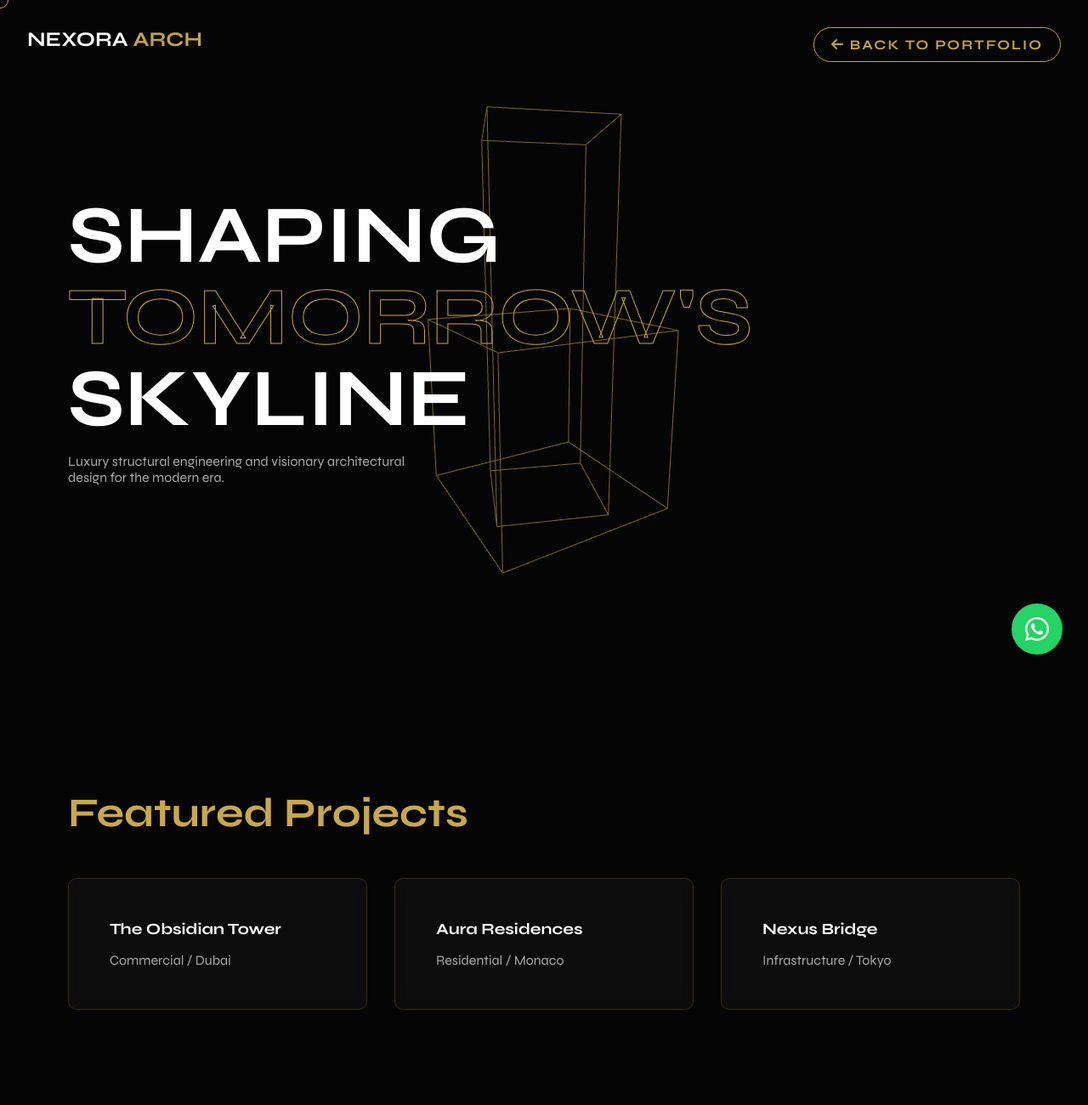
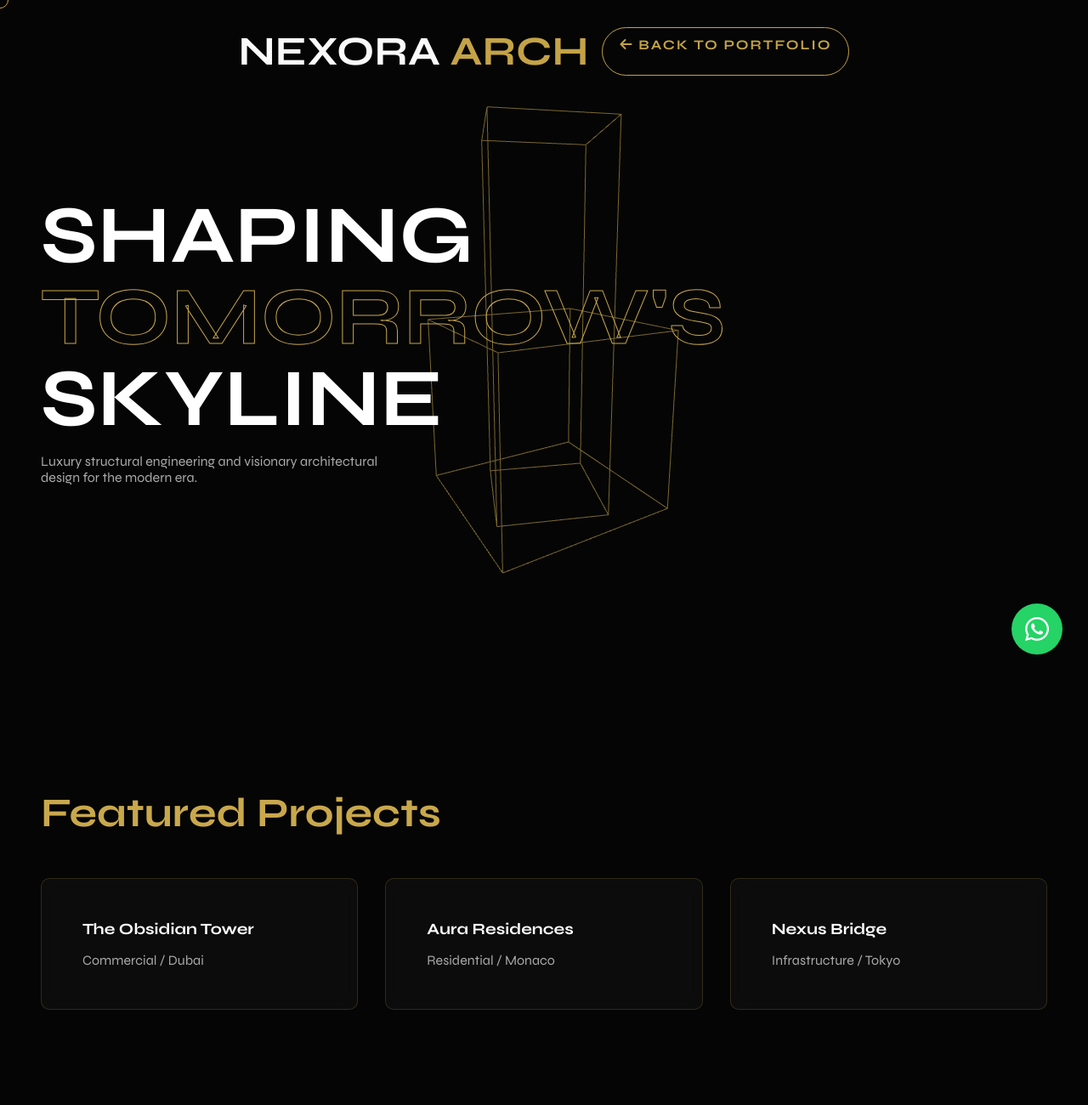
Before and after one commit to hammoudaseddik/projet0, a plain HTML site: page index.html in a window 1280 px wide. Shown: the top 1300 px of the page at 85% size. Drawn offline with nearby package versions, Linux system fonts and the light colour scheme.

Commit message:
Implement responsive design for index.html
Added responsive design overrides for various elements including images, sections, and buttons.

```diff
--- a/index.html
+++ b/index.html
@@ -28,6 +28,16 @@
         .grid { display: grid; grid-template-columns: repeat(auto-fit, minmax(300px, 1fr)); gap: 2rem; perspective: 1000px; }
         .float-btn { position: fixed; bottom: 30px; right: 30px; background: #25D366; color: white; width: 60px; height: 60px; border-radius: 50%; display: flex; justify-content: center; align-items: center; font-size: 2rem; text-decoration: none; z-index: 100; animation: pulse 2s infinite; pointer-events: auto;}
         @keyframes pulse { 0% { box-shadow: 0 0 0 0 rgba(37,211,102,0.7); } 70% { box-shadow: 0 0 0 20px rgba(0,0,0,0); } }
+    /* --- RESPONSIVE OVERRIDES --- */
+img { max-width: 100%; height: auto; display: block; }
+section { padding: clamp(4rem, 10vw, 8rem) clamp(1rem, 5vw, 3rem); }
+.hero { padding: 0 clamp(1rem, 5vw, 3rem); }
+h1 { font-size: clamp(3rem, 10vw, 6rem); }
+h2 { font-size: clamp(2rem, 6vw, 3rem) !important; }
+.grid { grid-template-columns: repeat(auto-fit, minmax(min(100%, 300px), 1fr)); }
+nav { flex-wrap: wrap; padding: clamp(1rem, 3vw, 2rem); gap: 1rem; justify-content: center; }
+.back-btn { font-size: clamp(0.7rem, 2vw, 1rem); }
+.float-btn { width: clamp(50px, 8vw, 60px); height: clamp(50px, 8vw, 60px); font-size: clamp(1.5rem, 4vw, 2rem); }
     </style>
 </head>
 <body>
```
